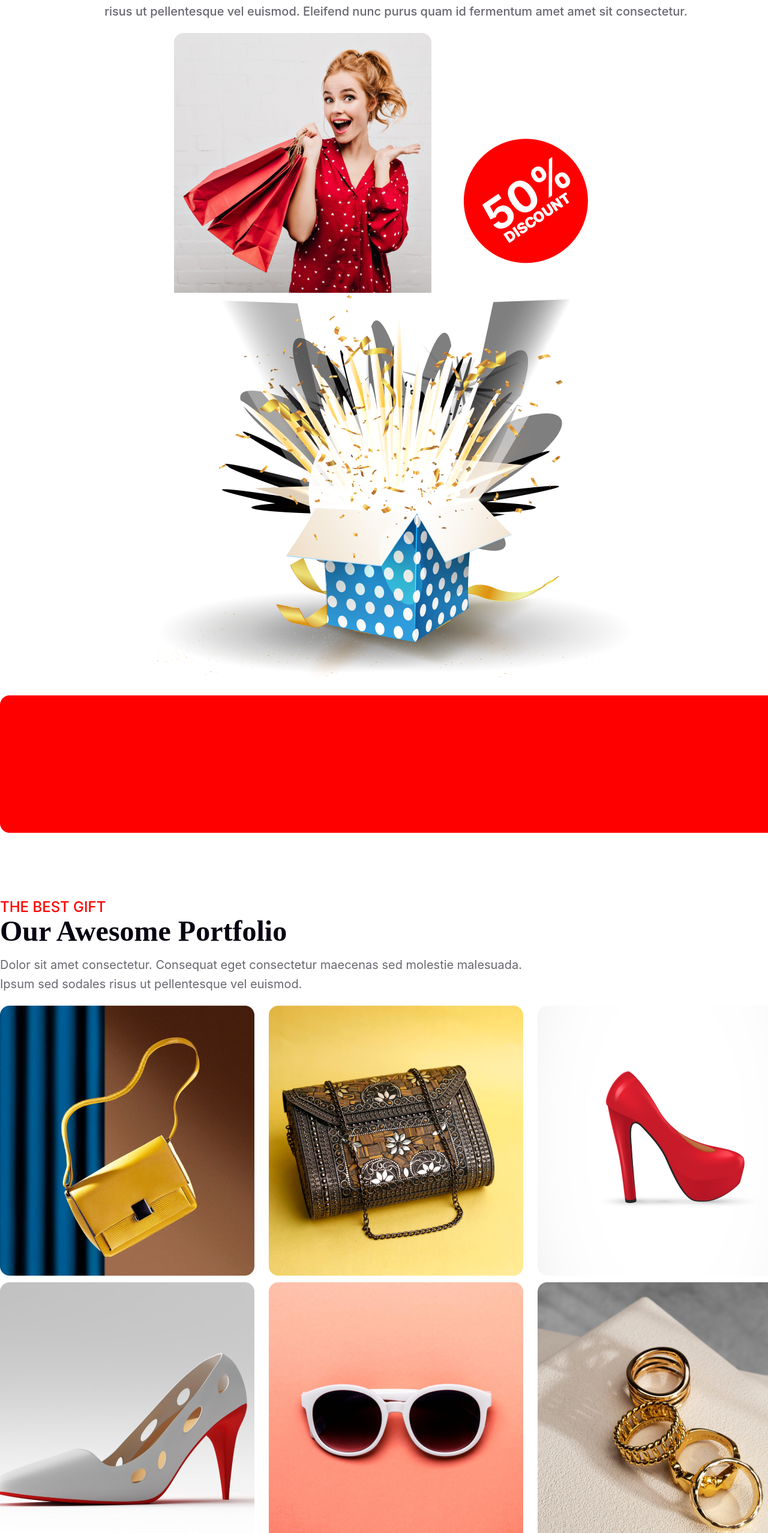
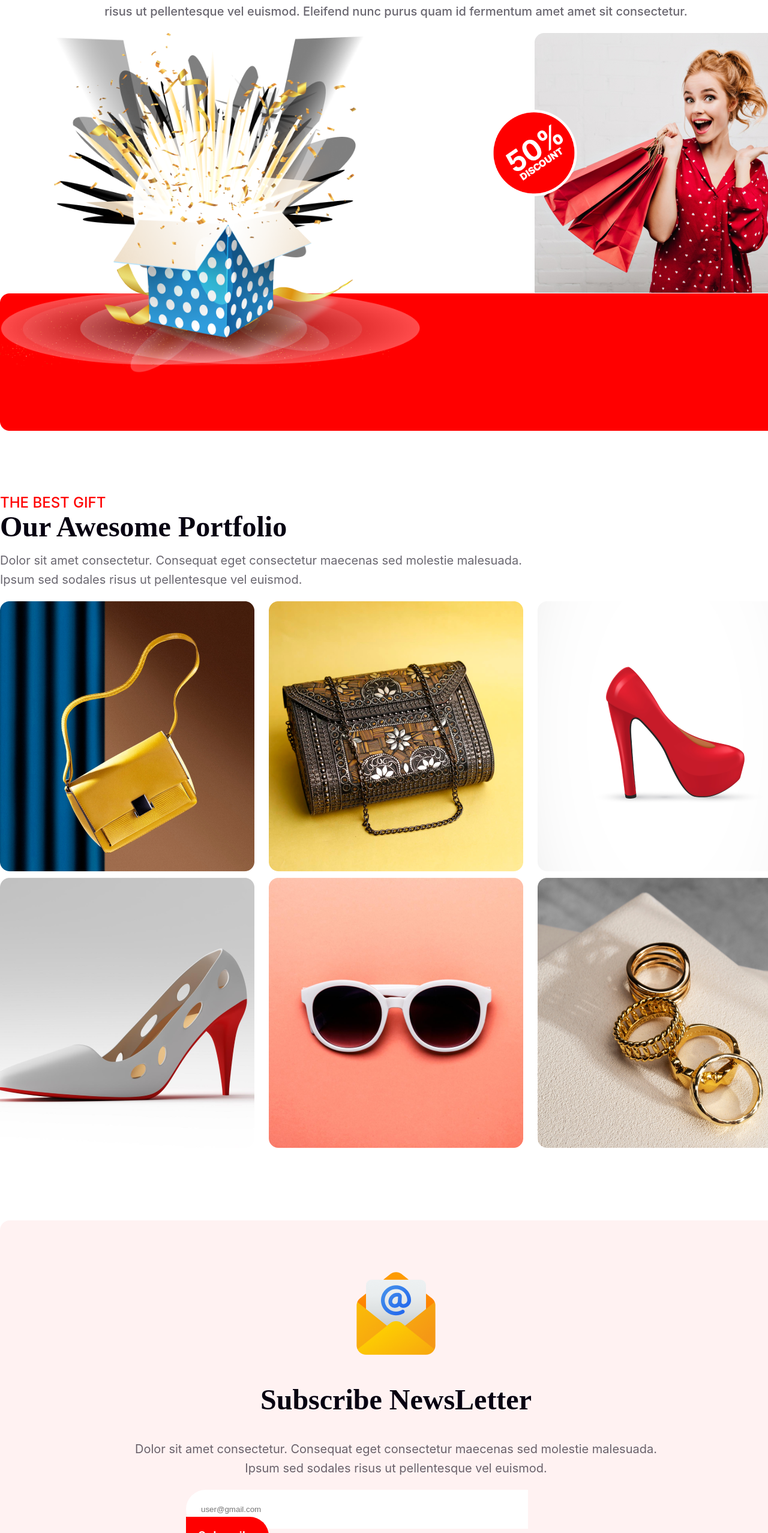
Before and after one commit to Sadi73/new-year-new-mission, a plain HTML site: page index.html in a window 1280 px wide. Shown: the part 3643-6198 px from the top of the page at 60% size. Drawn offline with Linux system fonts and the light colour scheme; files whose address does not match are found by name.

Commit message:
secont commit

```diff
--- a/index.html
+++ b/index.html
@@ -77,10 +77,10 @@
             </div>
 
             <div class="sale-banner">
-                <img src="./images/Rectangle 1.png" />
-                <img src="./images/Group 44.png" />
-                <img src="./images/Group 75.png" />
-                <img src="./images/Rectangle 2.png" />
+                <div style="display: flex;padding-right: 330px;justify-content: space-between;">
+                    <img style="width: 700px;" src="./images/Group 75.png" alt="">
+                    <img style="width: 200px; height: 200px;margin-top: 100px;" src="./images/Group 44.png" alt="">
+                </div>
 
             </div>
 
@@ -115,8 +115,8 @@
                 risus ut pellentesque vel euismod.
             </p>
 
-            <div>
-                <input />
+            <div class="input-container">
+                <input placeholder="user@gmail.com" />
                 <span>Subscribe</span>
             </div>
 
--- a/styles.css
+++ b/styles.css
@@ -273,7 +273,12 @@ header h1 {
     /* 160% */
 }
 
-.fifth-section .sale-banner {}
+.fifth-section .sale-banner {
+    height: 663px;
+    background-image: url('./images/Rectangle\ 2.png'), url('./images/Rectangle\ 1.png');
+    background-repeat: no-repeat;
+    background-position: bottom,top right;
+}
 
 .sixth-section {
     margin-bottom: 120px;
@@ -323,6 +328,7 @@ header h1 {
     border-radius: 16px;
     background: rgba(255, 0, 0, 0.05);
     padding: 80px 200px;
+    margin-bottom: 120px;
 }
 
 .seventh-section .img-container {
@@ -349,6 +355,29 @@ header h1 {
     font-style: normal;
     font-weight: 400;
     line-height: 32px;
+}
+
+.input-container {
+    width: 700px;
+    margin: auto;
+}
+
+.input-container input {
+    width: 520px;
+    padding: 25px;
+    border: 0;
+    border-radius: 50px 0 0 50px;
+}
+
+.input-container span {
+    border-radius: 0px 50px 50px 0px;
+    background: #F00;
+    padding: 20px;
+    color: #FFF;
+    font-family: Inter;
+    font-size: 20px;
+    font-style: normal;
+    font-weight: 600;
 }
 
 footer {
```
